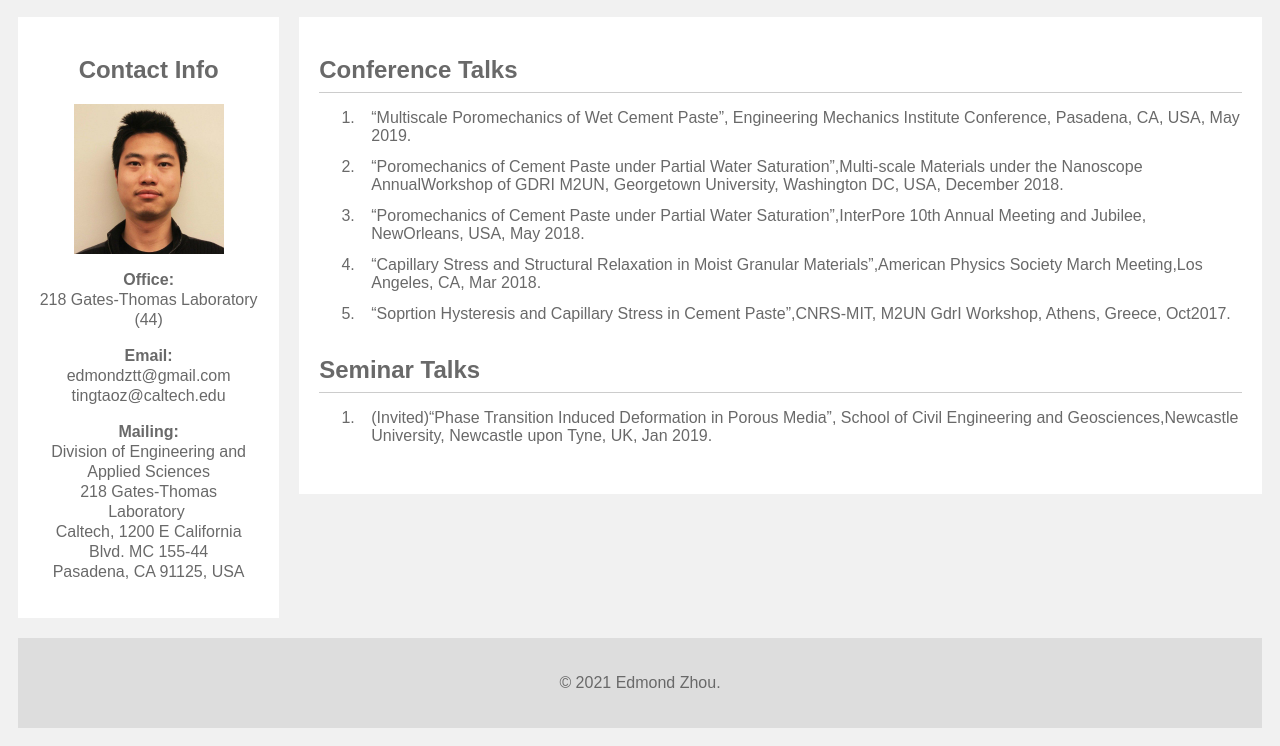
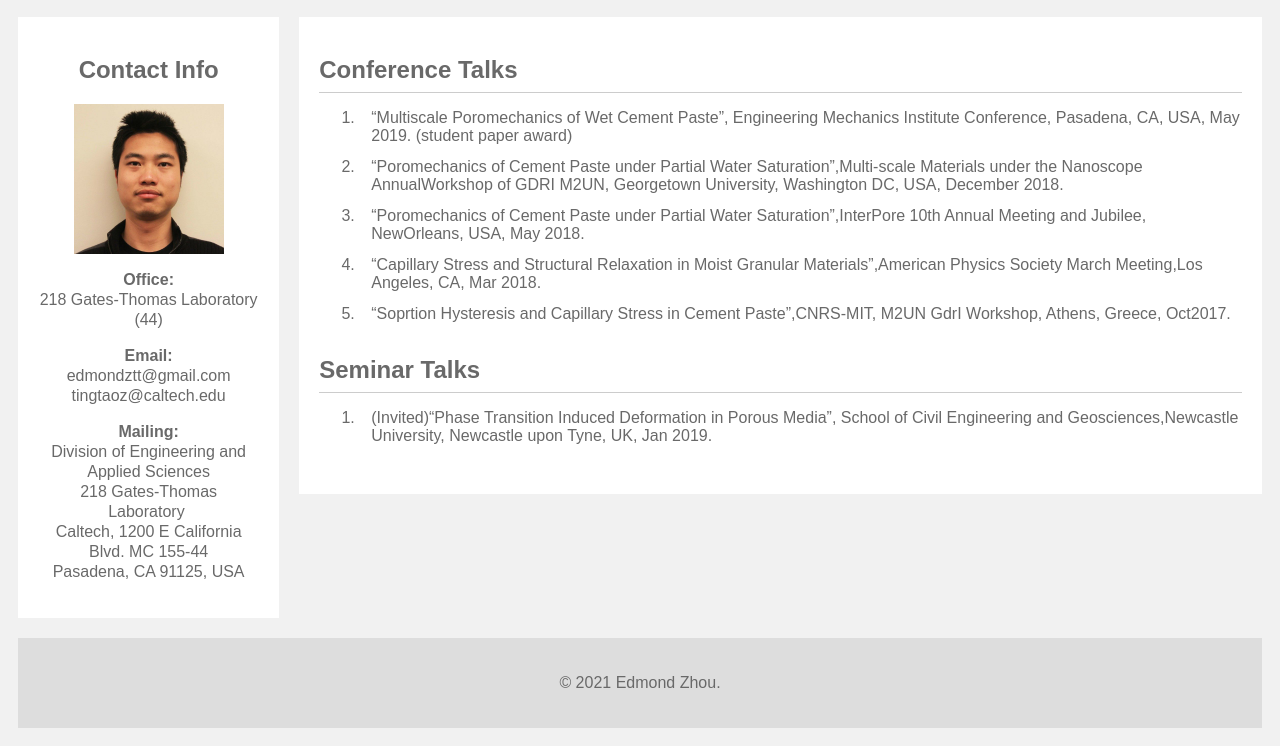
Before and after one commit to edmondztt/edmondztt.github.io, a plain HTML site: page talks.html in a window 1280 px wide. Shown: the part 176-922 px from the top of the page. Drawn offline with Linux system fonts and the light colour scheme.

Commit message:
Update talks.html

```diff
--- a/talks.html
+++ b/talks.html
@@ -48,7 +48,7 @@
 		<h2>Conference Talks</h2>
 		<hr/>
 		<ol>
-			<li>“Multiscale Poromechanics of Wet Cement Paste”, Engineering Mechanics Institute Conference, Pasadena, CA, USA, May 2019.</li>
+			<li>“Multiscale Poromechanics of Wet Cement Paste”, Engineering Mechanics Institute Conference, Pasadena, CA, USA, May 2019. (student paper award)</li>
 			<li>“Poromechanics of Cement Paste under Partial Water Saturation”,Multi-scale Materials under the Nanoscope AnnualWorkshop of GDRI M2UN, Georgetown University, Washington DC, USA, December 2018.</li>
 			<li>“Poromechanics of Cement Paste under Partial Water Saturation”,InterPore 10th Annual Meeting and Jubilee, NewOrleans, USA, May 2018.</li>
 			<li>“Capillary Stress and Structural Relaxation in Moist Granular Materials”,American Physics Society March Meeting,Los Angeles, CA, Mar 2018.</li>
```
